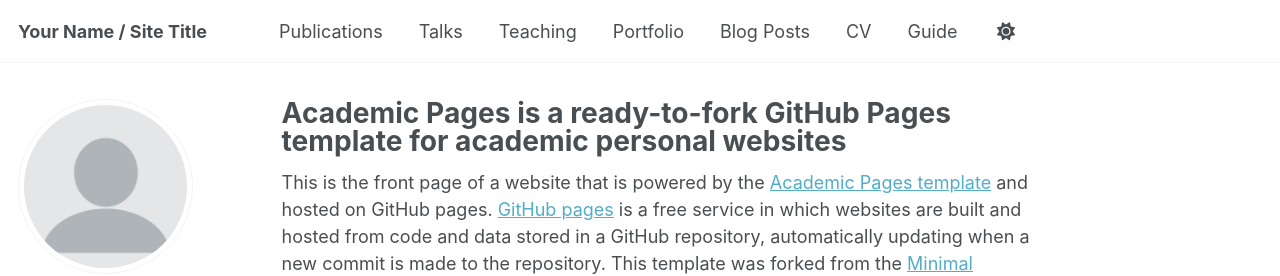
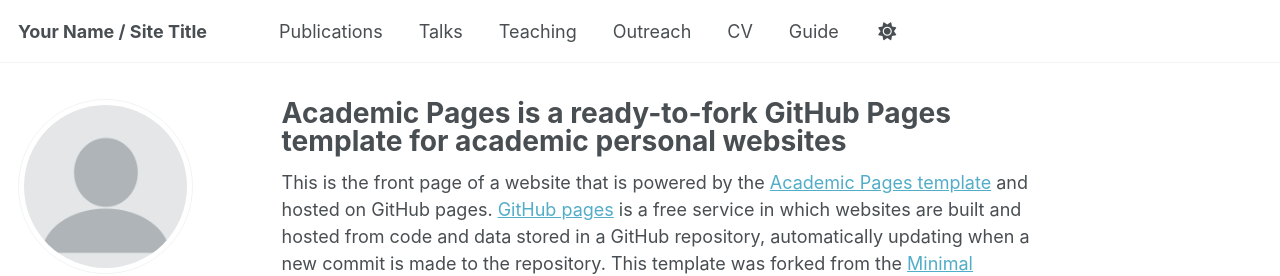
Before and after one commit to laisgrossel/laisgrossel.github.io, a Jekyll site: the page built from _pages/about.md, in a window 1280 px wide. Shown: the top 276 px of the page. Built offline with Jekyll 4.4.1, drawn with Linux system fonts in a browser that asks for light colours; some web fonts are replaced.

Commit message:
Update navigation.yml

```diff
--- a/_data/navigation.yml
+++ b/_data/navigation.yml
@@ -17,11 +17,8 @@ main:
   - title: "Teaching"
     url: /teaching/
 
-  - title: "Portfolio"
-    url: /portfolio/
-
-  - title: "Blog Posts"
-    url: /year-archive/
+  - title: "Outreach"
+    url: /outreach/
 
   - title: "CV"
     url: /cv/
```
